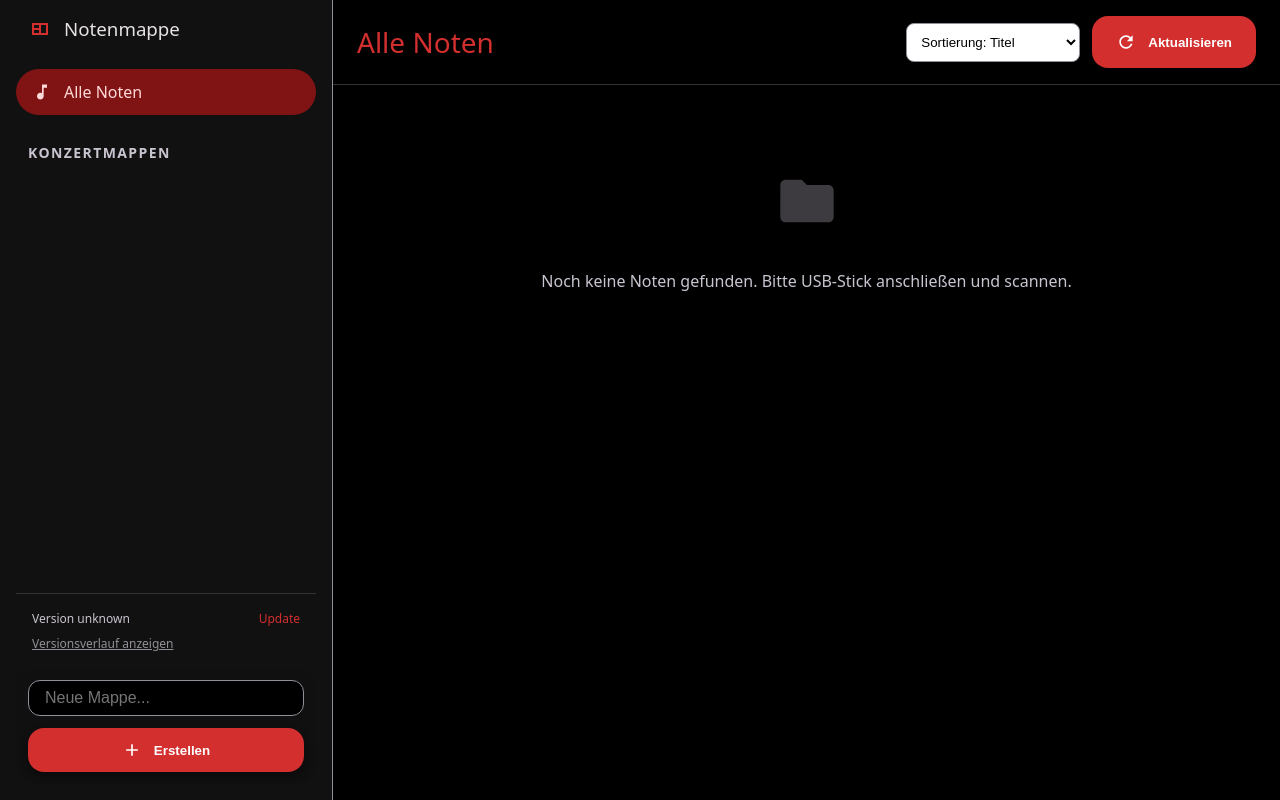
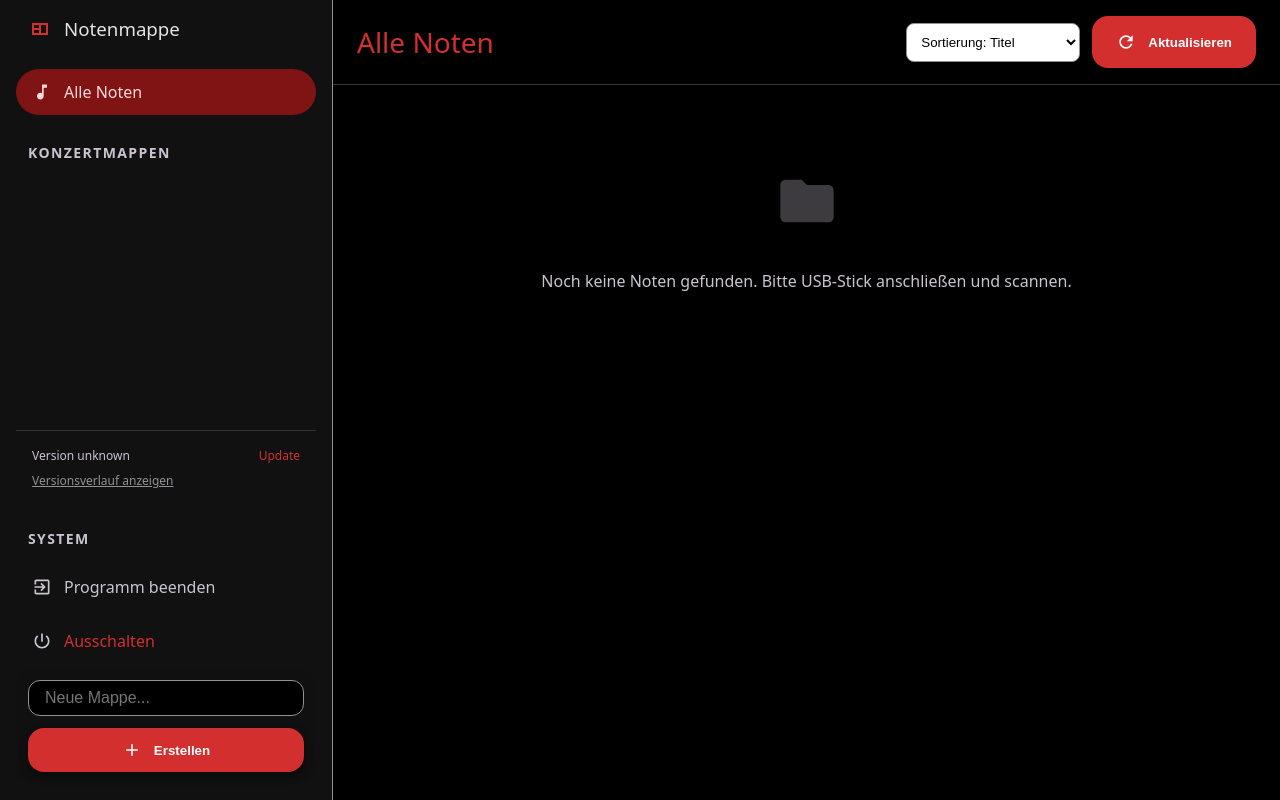
Before and after one commit to OrchestraPad/OrchestraPad, a Flask app: page / in a window 1280 px wide. Run offline with Flask 3, Linux system fonts and the light colour scheme; data that the repository does not hold is empty.

Commit message:
Add Exit/Shutdown functionality v1.1.3

```diff
--- a/app.py
+++ b/app.py
@@ -395,5 +395,26 @@ def run_update():
     except Exception as e:
         return jsonify({"status": "error", "output": str(e)})
 
+@app.route('/system_control', methods=['POST'])
+def system_control():
+    import subprocess
+    import signal
+    action = request.json.get('action')
+    try:
+        if action == 'shutdown':
+            if os.name != 'nt':
+                subprocess.Popen(['sudo', 'poweroff'])
+                return jsonify({"status": "success", "message": "System wird heruntergefahren..."})
+            return jsonify({"status": "error", "message": "Herunterfahren nur auf dem Pi möglich."})
+
+        elif action == 'exit':
+            # Clean exit for the python process
+            os.kill(os.getpid(), signal.SIGINT)
+            return jsonify({"status": "success", "message": "Programm wird beendet..."})
+
+        return jsonify({"status": "error", "message": "Ungültige Aktion."})
+    except Exception as e:
+        return jsonify({"status": "error", "message": str(e)})
+
 if __name__ == '__main__':
     app.run(host='0.0.0.0', port=5000, debug=True)
--- a/templates/index.html
+++ b/templates/index.html
@@ -322,6 +322,16 @@
                 d="M13 7h-2v4H7v2h4v4h2v-4h4v-2h-4V7zm-1-5C6.48 2 2 6.48 2 12s4.48 10 10 10 10-4.48 10-10S17.52 2 12 2zm0 18c-4.41 0-8-3.59-8-8s3.59-8 8-8 8 3.59 8 8-3.59 8-8 8z"
                 fill="currentColor" />
         </symbol>
+        <symbol id="icon-exit" viewBox="0 0 24 24">
+            <path
+                d="M10.09 15.59L11.5 17l5-5-5-5-1.41 1.41L12.67 11H3v2h9.67l-2.58 2.59zM19 3H5c-1.11 0-2 .9-2 2v4h2V5h14v14H5v-4H3v4c0 1.1.89 2 2 2h14c1.1 0 2-.9 2-2V5c0-1.1-.9-2-2-2z"
+                fill="currentColor" />
+        </symbol>
+        <symbol id="icon-power" viewBox="0 0 24 24">
+            <path
+                d="M13 3h-2v10h2V3zm4.83 2.17l-1.42 1.42C17.99 7.86 19 9.81 19 12c0 3.87-3.13 7-7 7s-7-3.13-7-7c0-2.19 1.01-4.14 2.58-5.42L6.17 5.17C4.23 6.82 3 9.26 3 12c0 4.97 4.03 9 9 9s9-4.03 9-9c0-2.74-1.23-5.18-3.17-6.83z"
+                fill="currentColor" />
+        </symbol>
     </svg>
 
     <div class="container">
@@ -358,6 +368,20 @@
                 </div>
                 <a href="#" onclick="showChangelog()"
                     style="color: inherit; text-decoration: underline; opacity: 0.7;">Versionsverlauf anzeigen</a>
+            </div>
+
+            <h2>System</h2>
+            <div class="setlist-item" onclick="systemAction('exit')">
+                <div class="icon-box"><svg width="20" height="20">
+                        <use href="#icon-exit" />
+                    </svg></div>
+                <span>Programm beenden</span>
+            </div>
+            <div class="setlist-item" onclick="systemAction('shutdown')">
+                <div class="icon-box"><svg width="20" height="20">
+                        <use href="#icon-power" />
+                    </svg></div>
+                <span style="color: var(--md-sys-color-primary);">Ausschalten</span>
             </div>
 
             <div
@@ -704,6 +728,25 @@
             cards.forEach(card => grid.appendChild(card));
         }
 
+        function systemAction(action) {
+            let msg = action === 'shutdown' ? 'Soll der Raspberry Pi wirklich ausgeschaltet werden?' : 'Soll das Programm wirklich beendet werden?';
+            if (!confirm(msg)) return;
+
+            fetch('/system_control', {
+                method: 'POST',
+                headers: { 'Content-Type': 'application/json' },
+                body: JSON.stringify({ action: action })
+            })
+                .then(r => r.json())
+                .then(data => {
+                    alert(data.message);
+                    if (data.status === 'success' && action === 'exit') {
+                        window.close();
+                    }
+                })
+                .catch(err => alert('Fehler: ' + err));
+        }
+
         function showChangelog() {
             fetch('/changelog')
                 .then(r => r.json())
```
Also changed, not shown: CHANGELOG.md, 1 other file.
